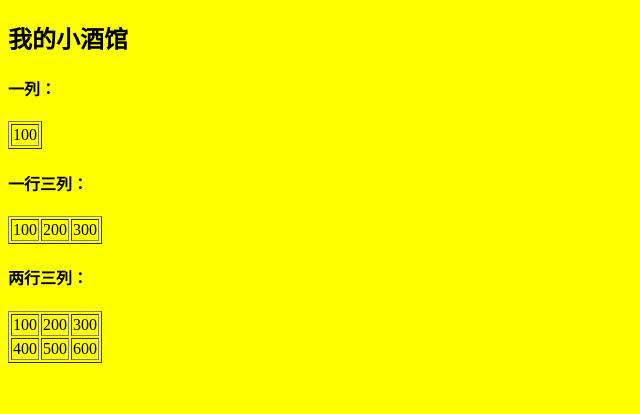
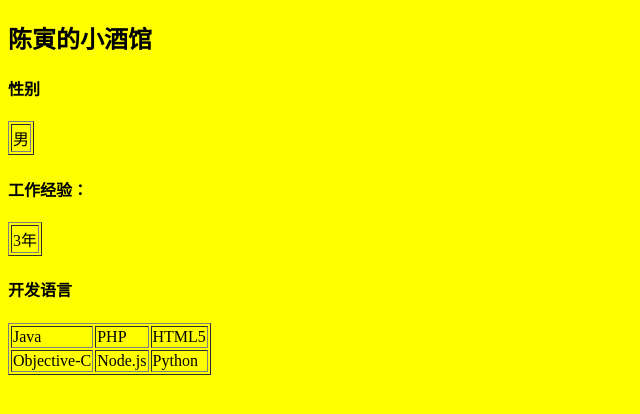
Before and after one commit to Jokereng/key1993.github.io, a plain HTML site: page index.html in a window 1280 px wide. Shown: the whole page, without its empty margins (0-640 px from the left). Drawn offline with Linux system fonts and the light colour scheme.

Commit message:
玩一玩

```diff
--- a/index.html
+++ b/index.html
@@ -4,35 +4,33 @@
 <meta name="baidu-site-verification" content="cNhJHKEzsD" />
 <meta name="applicable-device" content="pc,mobile">
 <body bgcolor="yellow">
-<h2>我的小酒馆</h2>
+<h2>陈寅的小酒馆</h2>
 
-<h4>一列：</h4>
+<h4>性别</h4>
 <table border="1">
     <tr>
-        <td>100</td>
+        <td>男</td>
     </tr>
 </table>
 
-<h4>一行三列：</h4>
+<h4>工作经验：</h4>
 <table border="1">
     <tr>
-        <td>100</td>
-        <td>200</td>
-        <td>300</td>
+        <td>3年</td>
     </tr>
 </table>
 
-<h4>两行三列：</h4>
+<h4>开发语言</h4>
 <table border="1">
     <tr>
-        <td>100</td>
-        <td>200</td>
-        <td>300</td>
+        <td>Java</td>
+        <td>PHP</td>
+        <td>HTML5</td>
     </tr>
     <tr>
-        <td>400</td>
-        <td>500</td>
-        <td>600</td>
+        <td>Objective-C</td>
+        <td>Node.js</td>
+        <td>Python</td>
     </tr>
 </table>
 </body>
```
